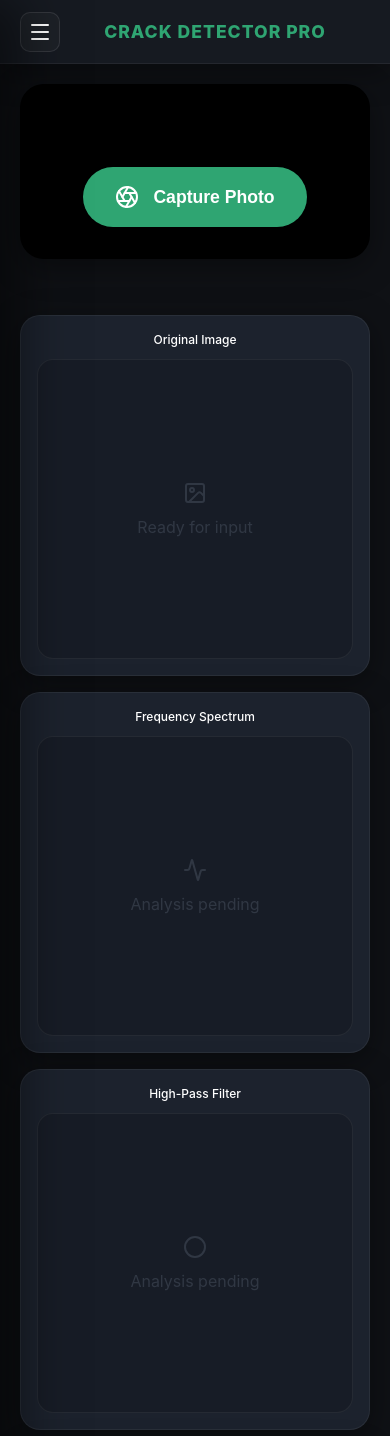
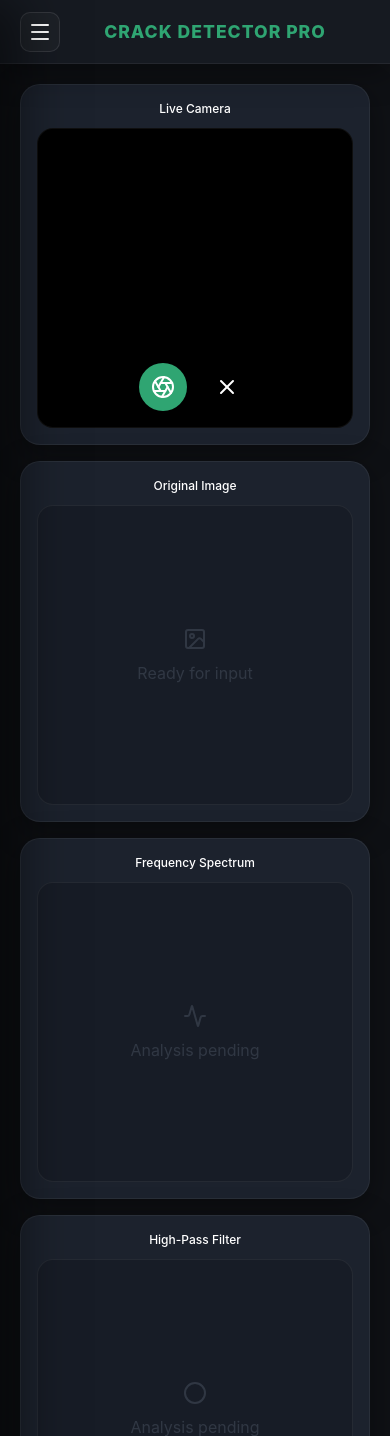
Before and after one commit to daltee/Crack-Detector, a Flask app: page / in a window 390 px wide. Shown: the top 1436 px of the page. Run offline with Flask 3, Linux system fonts and the light colour scheme.

Commit message:
Modernize Crack Detector: Web app, Vercel support, and enhanced UI
- Reorganized core logic into `preprocessing.py` and `fft_logic.py`.
- Implemented a responsive Flask web application (`app.py`) for mobile/PC.
- Added a 5-panel diagnostic grid (Live Camera + Analysis).
- Integrated Dark/Light mode and Green/Cyan accent toggles.
- Configured Vercel deployment via `vercel.json` and headless OpenCV.
- Improved detection logic with bilateral filtering and adaptive thresholding.
- Updated `README.md` with a professional design and documentation.
- Modernized `main_gui.py` using `customtkinter`.

Co-authored-by: daltee <94176308+daltee@users.noreply.github.com>

```diff
--- a/static/css/style.css
+++ b/static/css/style.css
@@ -1,5 +1,6 @@
 :root {
     --primary: #2fa572;
+    --primary-rgb: 47, 165, 114;
     --primary-light: #3dbd85;
     --danger: #ff4d4d;
     --bg: #0f1115;
@@ -12,7 +13,7 @@
     --glass: rgba(255, 255, 255, 0.03);
     --glass-border: rgba(255, 255, 255, 0.1);
     --shadow: 0 8px 32px 0 rgba(0, 0, 0, 0.37);
-    --transition: all 0.2s cubic-bezier(0.4, 0, 0.2, 1);
+    --transition: all 0.15s cubic-bezier(0.4, 0, 0.2, 1);
 }
 
 body.light-mode {
@@ -25,6 +26,12 @@ body.light-mode {
     --glass: rgba(0, 0, 0, 0.02);
     --glass-border: rgba(0, 0, 0, 0.08);
     --shadow: 0 4px 20px rgba(0,0,0,0.05);
+}
+
+body.accent-cyan {
+    --primary: #00b8d4;
+    --primary-rgb: 0, 184, 212;
+    --primary-light: #33c6dc;
 }
 
 * { box-sizing: border-box; margin: 0; padding: 0; -webkit-tap-highlight-color: transparent; }
@@ -74,7 +81,7 @@ body {
     display: flex;
     flex-direction: column;
     padding: 32px 24px;
-    transition: transform 0.4s cubic-bezier(0.16, 1, 0.3, 1);
+    transition: transform 0.2s cubic-bezier(0.33, 1, 0.68, 1);
     z-index: 1100;
 }
 
@@ -116,8 +123,22 @@ body {
 .btn-camera:hover { background: var(--card-hover); border-color: var(--primary); }
 
 .btn-action { background: var(--primary); }
-.btn-action:hover { background: var(--primary-light); transform: translateY(-2px); box-shadow: 0 8px 20px rgba(47, 165, 114, 0.3); }
+.btn-action:hover { background: var(--primary-light); transform: translateY(-2px); box-shadow: 0 8px 20px rgba(var(--primary-rgb), 0.3); }
 .btn-action:disabled { opacity: 0.4; cursor: not-allowed; transform: none; box-shadow: none; }
+
+.btn-icon-round {
+    width: 48px; height: 48px; border-radius: 50%;
+    border: none; cursor: pointer; display: flex;
+    align-items: center; justify-content: center;
+    color: white; transition: var(--transition);
+}
+
+.btn-snap { background: var(--primary); }
+.btn-snap:hover { background: var(--primary-light); transform: scale(1.1); }
+.btn-snap:active { transform: scale(0.9); }
+
+.btn-close-cam { background: rgba(0,0,0,0.5); backdrop-filter: blur(4px); }
+.btn-close-cam:hover { background: var(--danger); }
 
 .btn-danger-alt {
     background: transparent; color: var(--danger);
@@ -143,7 +164,7 @@ body {
     background: var(--glass); transition: var(--transition);
 }
 
-.gallery-item.active { border-color: var(--primary); transform: scale(1.05); z-index: 10; box-shadow: 0 4px 15px rgba(47, 165, 114, 0.2); }
+.gallery-item.active { border-color: var(--primary); transform: scale(1.05); z-index: 10; box-shadow: 0 4px 15px rgba(var(--primary-rgb), 0.2); }
 .gallery-item img { width: 100%; height: 100%; object-fit: cover; }
 
 .item-status {
@@ -184,8 +205,10 @@ body {
 
 /* Results Grid */
 .results-grid {
-    display: grid; grid-template-columns: repeat(2, 1fr); gap: 24px;
-    width: 100%; max-width: 1400px; margin: 0 auto;
+    display: grid;
+    grid-template-columns: repeat(auto-fit, minmax(400px, 1fr));
+    gap: 24px;
+    width: 100%; max-width: 1600px; margin: 0 auto;
 }
 
 .card {
@@ -213,26 +236,17 @@ body {
 
 .visual-box img { width: 100%; height: auto; object-fit: contain; }
 
+.camera-box { background: #000; position: relative; }
+.camera-box video { width: 100%; height: 100%; object-fit: cover; }
+.camera-controls {
+    position: absolute; bottom: 16px; left: 0; right: 0;
+    display: flex; justify-content: center; gap: 16px;
+    z-index: 10;
+}
+
 .placeholder-ui { display: flex; flex-direction: column; align-items: center; gap: 12px; color: var(--text-dim); opacity: 0.2; }
 .placeholder-ui i { width: 48px; height: 48px; }
 
-/* Camera Overlay */
-.camera-panel {
-    background: #000; border-radius: 24px; overflow: hidden;
-    position: relative; margin-bottom: 32px; box-shadow: var(--shadow);
-}
-.camera-wrapper { width: 100%; max-width: 800px; margin: 0 auto; position: relative; }
-video { width: 100%; display: block; }
-.snap-overlay {
-    position: absolute; bottom: 32px; left: 0; right: 0;
-    display: flex; justify-content: center;
-}
-
-.snap-overlay .btn-action {
-    padding: 18px 32px;
-    font-size: 1.1rem;
-    border-radius: 50px;
-}
 
 /* Animations */
 .spin { animation: spin 1s linear infinite; }
@@ -252,7 +266,7 @@ video { width: 100%; display: block; }
         transform: translateX(-100%);
         width: 85%; max-width: 320px;
         box-shadow: 20px 0 50px rgba(0,0,0,0.5);
-        transition: transform 0.25s cubic-bezier(0.16, 1, 0.3, 1);
+        transition: transform 0.2s cubic-bezier(0.33, 1, 0.68, 1);
     }
     .sidebar.active { transform: translateX(0); }
 
--- a/templates/index.html
+++ b/templates/index.html
@@ -58,30 +58,38 @@
 
             <div class="appearance-box">
                 <span class="section-label">Appearance</span>
-                <div class="toggle-switch">
+                <div class="toggle-switch theme-toggle">
                     <div class="toggle-option active" data-mode="dark">Dark</div>
                     <div class="toggle-option" data-mode="light">Light</div>
+                </div>
+
+                <span class="section-label" style="margin-top: 16px;">Accent Color</span>
+                <div class="toggle-switch accent-toggle">
+                    <div class="toggle-option active" data-accent="green">Green</div>
+                    <div class="toggle-option" data-accent="cyan">Cyan</div>
                 </div>
             </div>
         </aside>
 
         <!-- Main Content -->
         <main class="main-content" id="main-content">
-            <!-- Camera View (Hidden by default) -->
-            <div id="camera-panel" class="camera-panel hidden">
-                <div class="camera-wrapper">
-                    <video id="video" autoplay playsinline></video>
-                    <div class="snap-overlay">
-                        <button id="snap-btn" class="btn-nav btn-action">
-                            <i data-lucide="aperture"></i> Capture Photo
-                        </button>
+            <!-- Analysis Results Grid -->
+            <div class="results-grid">
+                <div id="camera-card" class="card hidden">
+                    <span class="card-title">Live Camera</span>
+                    <div class="visual-box camera-box">
+                        <video id="video" autoplay playsinline></video>
+                        <canvas id="canvas" style="display:none;"></canvas>
+                        <div class="camera-controls">
+                            <button id="snap-btn" class="btn-icon-round btn-snap" title="Capture">
+                                <i data-lucide="aperture"></i>
+                            </button>
+                            <button id="close-camera-btn" class="btn-icon-round btn-close-cam" title="Close">
+                                <i data-lucide="x"></i>
+                            </button>
+                        </div>
                     </div>
                 </div>
-                <canvas id="canvas" style="display:none;"></canvas>
-            </div>
-
-            <!-- Analysis Results Grid -->
-            <div class="results-grid">
                 <div class="card">
                     <span class="card-title">Original Image</span>
                     <div id="view-original" class="visual-box">
@@ -125,7 +133,8 @@
         const cameraPanel = document.getElementById('camera-panel');
         const galleryGrid = document.getElementById('gallery-grid');
         const clearAllBtn = document.getElementById('clear-all-btn');
-        const toggleOptions = document.querySelectorAll('.toggle-option');
+        const themeOptions = document.querySelectorAll('.theme-toggle .toggle-option');
+        const accentOptions = document.querySelectorAll('.accent-toggle .toggle-option');
 
         let imageQueue = [];
         let selectedIndex = -1;
@@ -161,11 +170,25 @@
         });
 
         // Theme Toggle
-        toggleOptions.forEach(opt => {
+        themeOptions.forEach(opt => {
             opt.addEventListener('click', () => {
-                toggleOptions.forEach(o => o.classList.remove('active'));
+                themeOptions.forEach(o => o.classList.remove('active'));
                 opt.classList.add('active');
-                document.body.className = opt.dataset.mode + '-mode';
+
+                // Keep accent class if present
+                const currentAccent = document.body.classList.contains('accent-cyan') ? 'accent-cyan' : 'accent-green';
+                document.body.className = opt.dataset.mode + '-mode ' + currentAccent;
+            });
+        });
+
+        // Accent Toggle
+        accentOptions.forEach(opt => {
+            opt.addEventListener('click', () => {
+                accentOptions.forEach(o => o.classList.remove('active'));
+                opt.classList.add('active');
+
+                const isDark = document.body.classList.contains('dark-mode');
+                document.body.className = (isDark ? 'dark-mode' : 'light-mode') + ' accent-' + opt.dataset.accent;
             });
         });
 
@@ -252,39 +275,47 @@
         // Event Listeners
         imageInput.addEventListener('change', (e) => addImages(e.target.files));
 
+        const cameraCard = document.getElementById('camera-card');
+        const closeCameraBtn = document.getElementById('close-camera-btn');
+
         cameraBtn.addEventListener('click', async () => {
             if (stream) { stopCamera(); return; }
             try {
                 stream = await navigator.mediaDevices.getUserMedia({ video: { facingMode: "environment" } });
                 video.srcObject = stream;
-                cameraPanel.classList.remove('hidden');
-                cameraBtn.innerHTML = '<i data-lucide="square"></i><span>Close Camera</span>';
+                cameraCard.classList.remove('hidden');
+                cameraBtn.innerHTML = '<i data-lucide="camera-off"></i><span>Close Camera</span>';
                 lucide.createIcons();
+
+                // On mobile, automatically scroll to camera or close sidebar
                 if (window.innerWidth <= 768) {
-                    sidebar.classList.remove('active');
-                    appWrapper.classList.remove('menu-open');
-                    menuToggle.innerHTML = '<i data-lucide="menu"></i>';
-                    lucide.createIcons();
+                    closeSidebar();
+                    cameraCard.scrollIntoView({ behavior: 'smooth' });
                 }
             } catch (err) { alert("Camera access denied: " + err.message); }
         });
 
+        closeCameraBtn.addEventListener('click', stopCamera);
+
         snapBtn.addEventListener('click', () => {
+            if (!stream) return;
             const canvas = document.getElementById('canvas');
             canvas.width = video.videoWidth;
             canvas.height = video.videoHeight;
             canvas.getContext('2d').drawImage(video, 0, 0);
             canvas.toBlob(blob => {
                 addImages([blob]);
-                stopCamera();
-            });
+                // Feedback animation
+                snapBtn.style.transform = 'scale(0.8)';
+                setTimeout(() => snapBtn.style.transform = 'scale(1)', 100);
+            }, 'image/jpeg', 0.9);
         });
 
         function stopCamera() {
             if (stream) {
                 stream.getTracks().forEach(t => t.stop());
                 stream = null;
-                cameraPanel.classList.add('hidden');
+                cameraCard.classList.add('hidden');
                 cameraBtn.innerHTML = '<i data-lucide="camera"></i><span>Use Camera</span>';
                 lucide.createIcons();
             }
```
Also changed, not shown: main_gui.py (+29 -10 lines).
